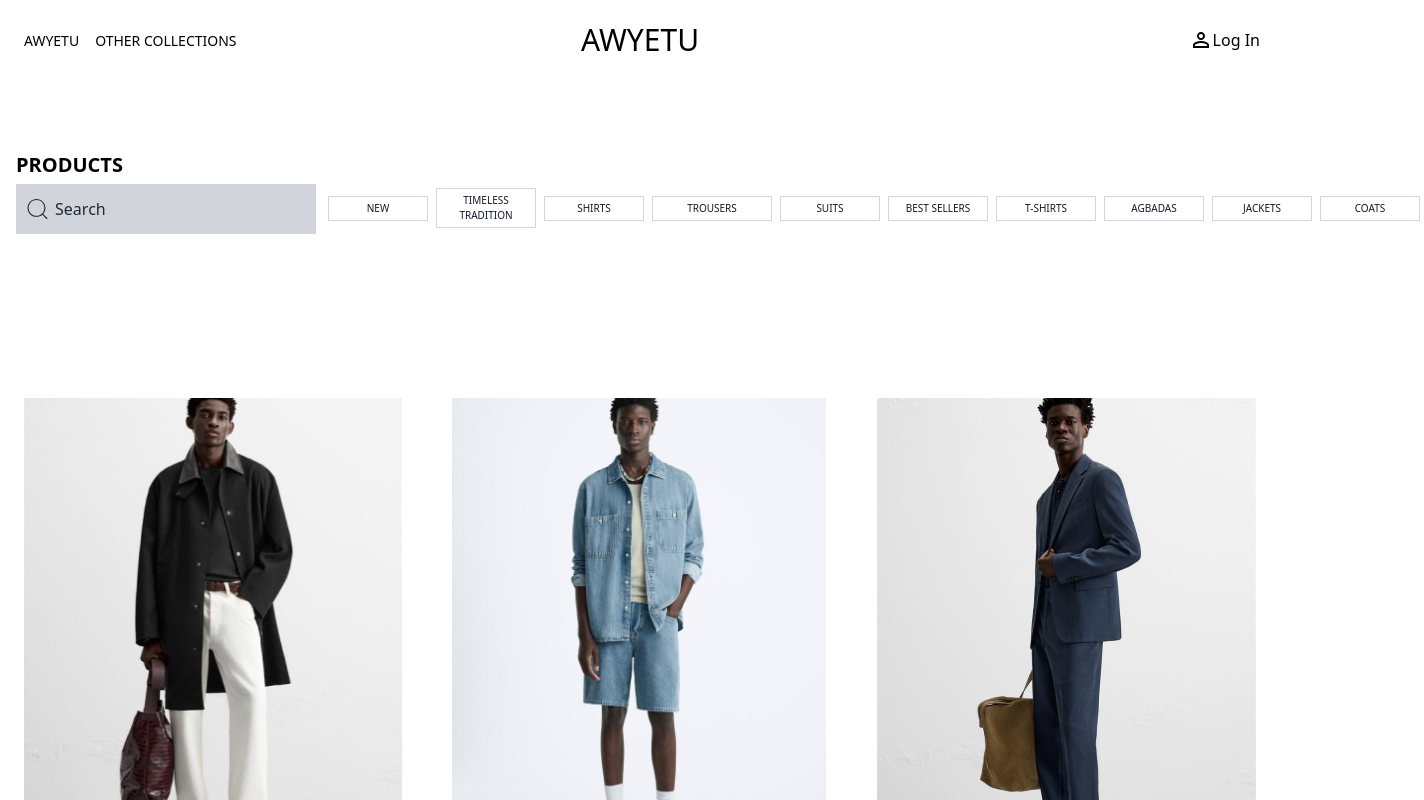
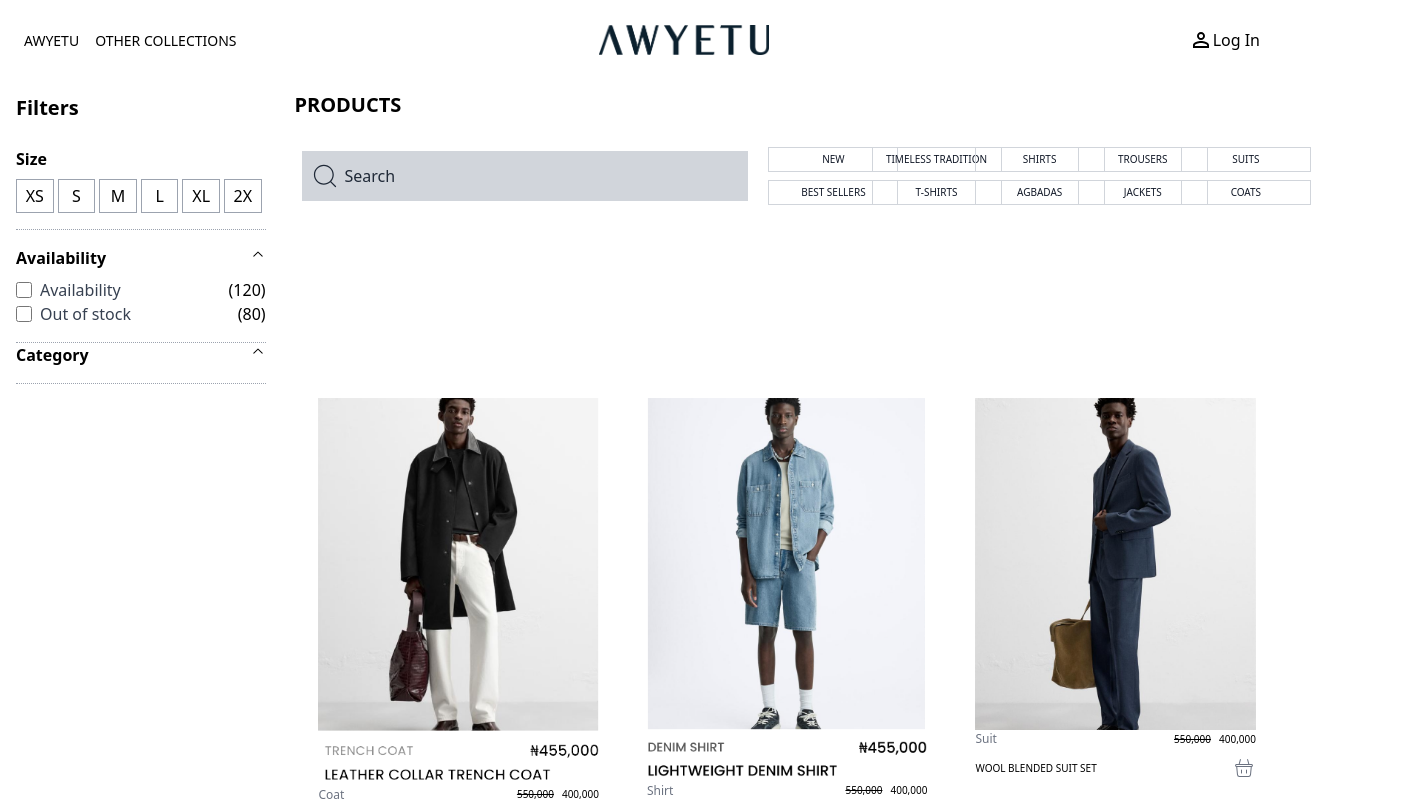
Before and after one commit to jed-chela/estore-frontend, a React (Create React App) app: page /Collection in a window 1280 px wide. Shown: the top 800 px of the page, 1424 px wide, since content can reach past the window. Built offline with nearby package versions, Linux system fonts and the light colour scheme.

Commit message:
Update On Collections Page
Code Clean Up

```diff
--- a/public/index.html
+++ b/public/index.html
@@ -2,7 +2,7 @@
 <html lang="en">
   <head>
     <meta charset="utf-8" />
-    <link rel="icon" href="%PUBLIC_URL%/favicon.ico"   />
+    <link rel="icon" href="./Awlogo1.png"   />
     <meta name="viewport" content="width=device-width, initial-scale=1" />
     <meta name="theme-color" content="#000000" />
     <meta
--- a/src/Components/AwyetuCollection.jsx
+++ b/src/Components/AwyetuCollection.jsx
@@ -17,7 +17,7 @@ function createEntry(itemCards) {
 
 const AwyetuCollection = () => {
   return (
-    <div className="md:grid grid-cols-1 md:grid-cols-3  lg:mt-[2rem]  z-[-3] w-auto md:w-full">
+    <div className="md:grid md:ml-[23%] grid-cols-1 md:grid-cols-3  lg:mt-[2rem]  z-[-3] w-auto ">
       {Cardata.map(createEntry)}
 
     </div>
--- a/src/Components/Cards.jsx
+++ b/src/Components/Cards.jsx
@@ -4,7 +4,7 @@ import { CiShoppingBasket } from "react-icons/ci";
 
 function Cards(props) {
   return (
-    <div className="flex m-1   cursor-pointer  md:w-[15rem] lg:w-auto">
+    <div className=" m-1   cursor-pointer  md:w-auto">
       <div className=" mt-[20px] md:mt-[7rem] border-gray-200 p-5 ">
         <div>
         <a href="/Productpage">
--- a/src/Components/NavToggle.jsx
+++ b/src/Components/NavToggle.jsx
@@ -2,22 +2,23 @@ import React, { useState } from "react";
 import { IoMdMenu } from "react-icons/io";
 import { IoCloseSharp } from "react-icons/io5";
 import Mobilepage from "./Mobilepage";
+import { Link } from "react-router-dom";
+import Logo from "../assets/productImage/Awlogo1.png";
 
 const NavToggle = () => {
   const [nav, setNav] = useState(false);
   const handleClick = () => setNav(!nav);
   return (
-    <div className="fixed md:hidden  bg-gray-50 text-black font-medium bg-opacity-70 mt-0 z-[999]   top-0 left-0 w-full h-auto flex justify-between  text-[20px]">
-      <div className="flex w-full flex-3 justify-between">
-        <a href="/Home" className=" ml-4 ">
-          <h1>Awyetu</h1>
-        </a>
-        <div onClick={handleClick} className="md:hidden mt-2 flex justify-end z-10">
-        {!nav ? <IoMdMenu /> : <IoCloseSharp />}
+    <div className="fixed md:hidden  bg-gray-50 text-black font-medium  mt-0 z-[999]   top-0 left-0 w-full h-auto flex justify-between  text-[20px]">
+      <div className="flex w-full flex-3 items-center justify-between">
+        <Link to="/home">
+          <img className="md:hidden h-[25px]  ml-4" src={Logo} alt="" />
+        </Link>
+
+        <div onClick={handleClick} className="md:hidden p-2 flex justify-end z-10">
+          {!nav ? <IoMdMenu /> : <IoCloseSharp />}
+        </div>
       </div>
-      </div>
-
-
 
       <div className="w-auto md:w-auto mt-[40px]  ">
         <div
--- a/src/Components/Navbar.jsx
+++ b/src/Components/Navbar.jsx
@@ -1,6 +1,7 @@
 import React from "react";
 import LogInIcon from '@mui/icons-material/PermIdentity';
-
+import { Link } from "react-router-dom";
+import Logo from '../assets/productImage/Awlogo4.png'
 const Navbar = () => {
   return (
     /* Nav Container */
@@ -10,6 +11,7 @@ const Navbar = () => {
         {/** Search Nav-container */}
         <div className="flex flex-1">
           <div className="text-[14px] cursor-pointer p-1">
+
             <a href="/home">AWYETU</a>
 
           </div>
@@ -20,12 +22,12 @@ const Navbar = () => {
         </div>
 
         {/** Logo Nav-container */}
-        <div className="flex-1 text-3xl text-center lg:justify-end">
-          <h1>AWYETU</h1>
+        <div className="flex-1 text-3xl text-center md:ml-[7%] lg:ml-[20%] justify-center">
+        <Link to="/home"><img className="md:w-[120px] lg:w-[170px]" src={Logo} alt="" /></Link>
         </div>
 
         {/** Login Nav-container */}
-        <div className="flex flex-1 items-center justify-end cursor-pointer">
+        <div className="flex lg:flex-1  items-center justify-end cursor-pointer">
             <LogInIcon className="text-4xl" />
           <h1>Log In</h1>
         </div>
--- a/src/Components/ProductAdd.jsx
+++ b/src/Components/ProductAdd.jsx
@@ -5,7 +5,7 @@ import picadm from "../assets/productImage/Group.png";
 
 const ProductAdd = () => {
   return (
-    <div className=' className=" relative mt-2  bg-gray-300   md:ml-[18%]  h-full border-b-gray-300 max-w-screen-xl"'>
+    <div className=" relative mt-2  bg-gray-300   md:ml-[18%]  h-full border-b-gray-300 max-w-screen-xl">
     <div className="bg-white">
       {" "}
       <div className="mt-[5rem] w-auto    flex justify-end md:hidden">
@@ -25,7 +25,7 @@ const ProductAdd = () => {
 
     <div className=" h-auto md:p-6 p-1  ">
       <div className=" p-4  bg-white   md:h-auto  md:m-0  md:w-auto   ">
-        <button className="border-2 w-[50px] md:w-[70px] flex items-center mt-2  mb-4 block hover:bg-[#0b202e]  hover:text-[#d6d8d8] rounded-md">
+        <button className="border-2 w-[50px] md:w-[70px] flex items-center mt-2  mb-4  hover:bg-[#0b202e]  hover:text-[#d6d8d8] rounded-md">
           <FaChevronLeft className="m-1" />
           <Link to="/AdminproductList">Back</Link>
         </button>
--- a/src/Components/Products/Product.jsx
+++ b/src/Components/Products/Product.jsx
@@ -1,72 +1,70 @@
 import React from "react";
 import { CiSearch } from "react-icons/ci";
+import { Link } from "react-router-dom";
+import Logo from "../../assets/productImage/Awlogo4.png";
 
 const Product = () => {
   return (
-    <div className="h-[150px] will-change-auto lg:w-full mr-4 md:grid lg:grid flex-wrap ml-4 md:ml-4 lg:mr-0  z-[-2] items-center ">
-      <h1 className="font-bold w-auto text-1xl md:text-[20px] mb-[4px] mt-[70px] m:mt-10 lg:w-fit ">PRODUCTS</h1>
-      <div className=" md:grid md:gap-2  lg:flex ">
-        <div className="h-[50px] w-full md:w-[400px] lg:w-auto xl:w-[300px]   flex justify-between items-center p-2 bg-gray-300  text-gray-800">
+    <div className="h-[150px]   md:grid w-auto flex-wrap ml-4 md:ml-[23%]    z-[-2] items-center ">
+      <div className="md:hidden mt-[20%] text-3xl text-center ml-[21%] justify-center">
+        <Link to="/home">
+          <img className="w-[150px]" src={Logo} alt="" />
+        </Link>
+      </div>
+      <h1 className="font-bold w-auto text-[15px] md:text-[20px] mb-[4px] mt-[20%] md:mt-0  ">
+        PRODUCTS
+      </h1>
+      <div className=" md:grid md:gap-2 w-auto  lg:flex ">
+        <div className="h-[50px]  w-auto lg:m-2   flex  items-center p-2 bg-gray-300  text-gray-800">
           <CiSearch className="text-3xl" />
           <input
             type="text"
             placeholder="Search"
             className=" h-full p-1
-            bg-gray-300 focus:outline-none w-full border-none placeholder-gray-800 "
+            bg-gray-300 focus:outline-none w-auto xl:w-[400px] border-none placeholder-gray-800 "
           />
         </div>
 
-        <div className="hidden md:grid md:grid-cols-5 xl:flex  cursor-default  md:text-[10px] md:pb-3 md:ml-0  md:w-full lg:w-auto items-center ">
-          <div className="lg:w-1/5">
-            <button className="w-[100px] lg:w-[120px] xl:w-[100px] m-1 p-1 md:border border-gray-300 text-gray-900 hover:bg-gray-300">
+        <div className="hidden md:grid md:grid-cols-5  cursor-default  md:text-[10px] md:pb-3 md:ml-0  md:w-auto  items-center ">
+          <button className="w-[100px]  xl:w-[130px] m-1 p-1 md:border border-gray-300 text-gray-900 hover:bg-gray-300">
             NEW
           </button>
-          </div>
-          <div className="lg:w-1/5">
-            <button className="w-[100px] lg:w-[120px] xl:w-[100px] m-1 p-1 md:border border-gray-300 text-gray-900 hover:bg-gray-300">
+
+          <button className="w-[100px]   xl:w-[130px] m-1 p-1 md:border border-gray-300 text-gray-900 hover:bg-gray-300">
             TIMELESS TRADITION
           </button>
-          </div>
-          <div className="lg:w-1/5">
-            <button className="w-[100px] lg:w-[120px] xl:w-[100px] m-1 p-1 md:border border-gray-300 text-gray-900 hover:bg-gray-300">
+
+          <button className="w-[100px]   xl:w-[130px] m-1 p-1 md:border border-gray-300 text-gray-900 hover:bg-gray-300">
             SHIRTS
           </button>
-          </div>
-          <div className="lg:w-1/5">
-            <button className="w-[100px] lg:w-[120px] m-1 p-1 md:border border-gray-300 text-gray-900 hover:bg-gray-300">
+
+          <button className="w-[100px] xl:w-[130px] m-1 p-1 md:border border-gray-300 text-gray-900 hover:bg-gray-300">
             TROUSERS
           </button>
-          </div>
-          <div className="lg:w-1/5">
-            <button className="w-[100px] lg:w-[120px] xl:w-[100px] m-1  p-1 md:border border-gray-300 text-gray-900 hover:bg-gray-300">
+
+          <button className="w-[100px]  xl:w-[130px] m-1  p-1 md:border border-gray-300 text-gray-900 hover:bg-gray-300">
             SUITS
           </button>
-          </div>
-          <div className="lg:w-1/5">
-            <button className="w-[100px] lg:w-[120px] xl:w-[100px] m-1 p-1  md:border border-gray-300 text-gray-900 hover:bg-gray-300">
+
+          <button className="w-[100px]  xl:w-[130px] m-1 p-1  md:border border-gray-300 text-gray-900 hover:bg-gray-300">
             BEST SELLERS
           </button>
-          </div>
-          <div className="lg:w-1/5">
-            <button className="w-[100px] lg:w-[120px] xl:w-[100px] m-1 p-1 md:border border-gray-300 text-gray-900 hover:bg-gray-300">
+
+          <button className="w-[100px]  xl:w-[130px] m-1 p-1 md:border border-gray-300 text-gray-900 hover:bg-gray-300">
             T-SHIRTS
           </button>
-          </div>
-          <div className="lg:w-1/5">
-            <button className="w-[100px] lg:w-[120px] xl:w-[100px] m-1 p-1 md:border border-gray-300 text-gray-900 hover:bg-gray-300">
+
+          <button className="w-[100px]  xl:w-[130px] m-1 p-1 md:border border-gray-300 text-gray-900 hover:bg-gray-300">
             AGBADAS
           </button>
-          </div>
-          <div className="lg:w-1/5">
-            <button className="w-[100px] lg:w-[120px]  xl:w-[100px] m-1 p-1 md:border border-gray-300 text-gray-900 hover:bg-gray-300">
+
+          <button className="w-[100px]   xl:w-[130px] m-1 p-1 md:border border-gray-300 text-gray-900 hover:bg-gray-300">
             JACKETS
           </button>
-          </div>
-          <div className="lg:w-1/5">
-            <button className="w-[100px] lg:w-[120px] xl:w-[100px] m-1 p-1 md:border border-gray-300 text-gray-900 hover:bg-gray-300">
+
+          <button className="w-[100px]  xl:w-[130px] m-1 p-1 md:border border-gray-300 text-gray-900 hover:bg-gray-300">
             COATS
           </button>
-          </div>
         </div>
       </div>
     </div>
--- a/src/Components/Sidebar.jsx
+++ b/src/Components/Sidebar.jsx
@@ -7,8 +7,8 @@ import CategoryToggle from "./Products/CategoryToggle";
 
 const Sidebar = () => {
   return (
-    <div className="hidden  md:w-[22%] md:h-[85%] md:fixed md:top-0 md:left-0 md:mt-[10%] md:p-4 ">
-      <div className="ml-2">
+    <div className="hidden md:block   md:w-[22%] md:h-full md:fixed  md:top-0 md:left-0 md:mt-[8%] lg:mt-[6%] z-[999] md:p-1 lg:p-4 ">
+      <div className="bg-white">
         <h3 className="font-bold text-[20px] mb-6">Filters</h3>
         <p className="font-bold mb-2">Size</p>
         <div className="flex justify-between">
```
Also changed, not shown: src/Components/Contact.jsx (+18 -18 lines), public/Awlogo1.png (added). Lines whose indentation alone changed are shown as unchanged.
